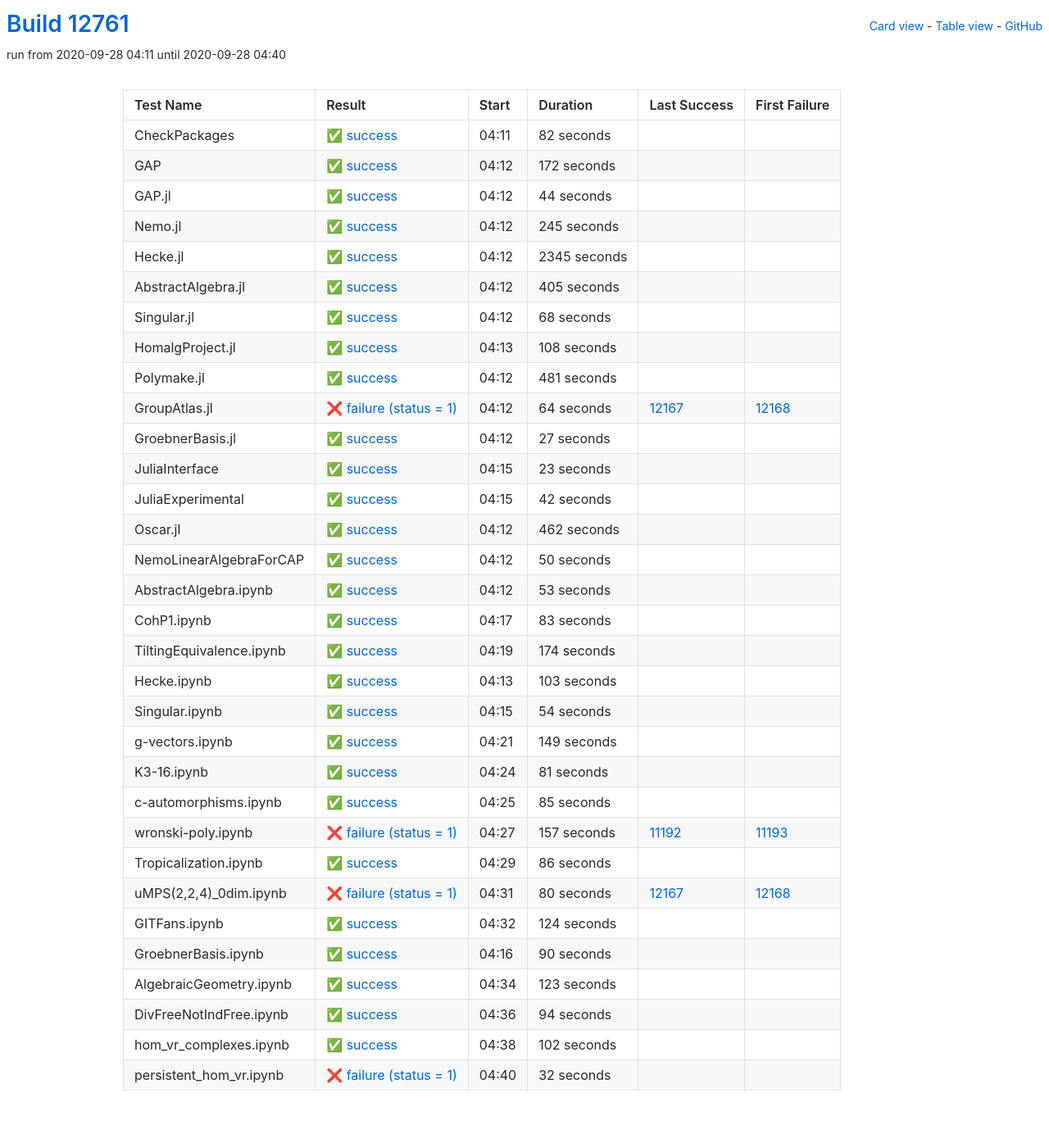
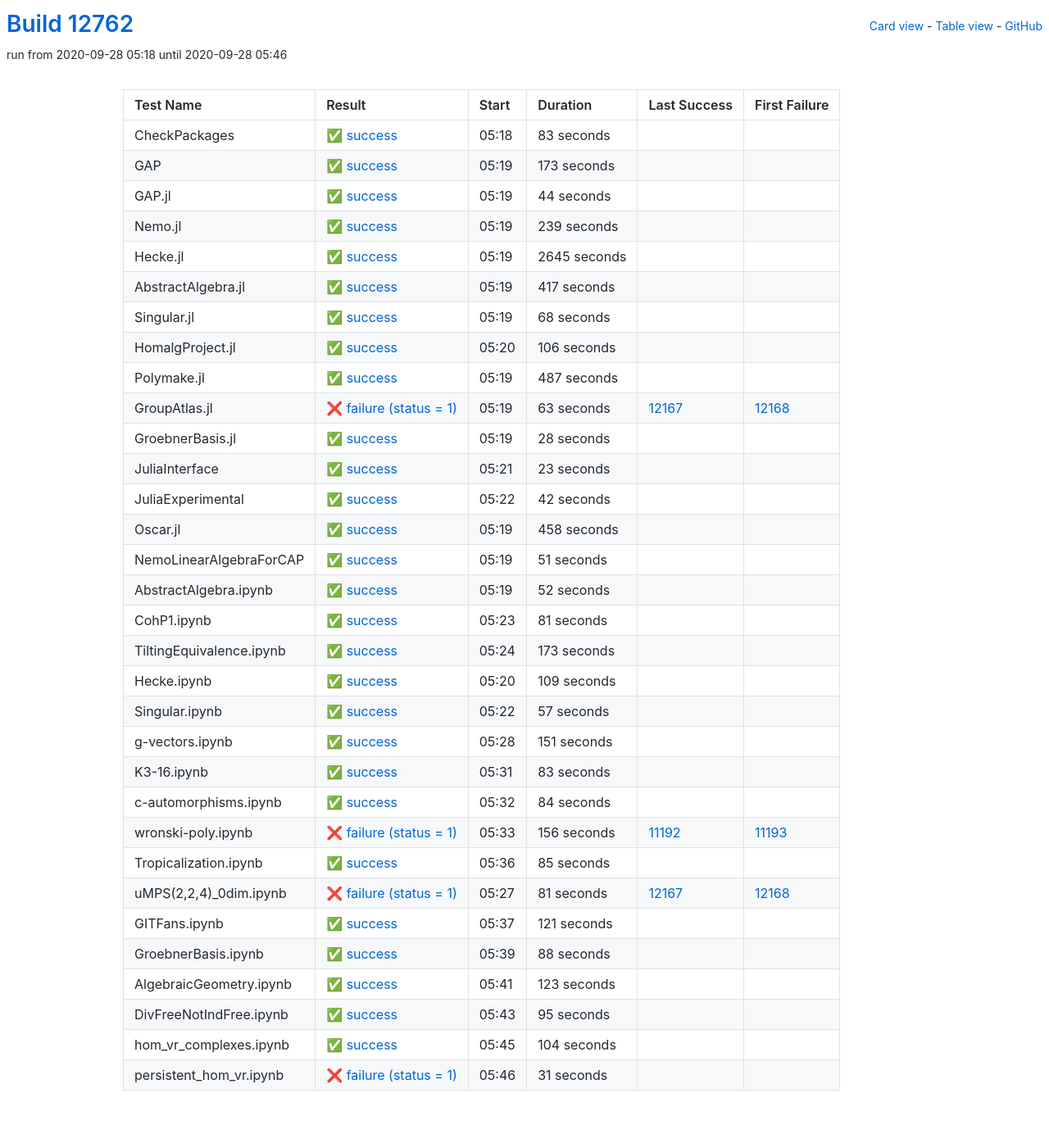
Before and after one commit to oscar-system/oscar-ci-status, a Jekyll site: the page built from table.html, in a window 1280 px wide. Shown: the whole page at 82% size. Built offline with Jekyll 4.4.1, drawn with Linux system fonts in a browser that asks for light colours.

Commit message:
Build #12762

```diff
--- a/_data/ci.yml
+++ b/_data/ci.yml
@@ -1,6 +1,6 @@
 ---
-build: 12761
-build_url: https://oscarci.mathematik.uni-kl.de/job/oscar/12761/
+build: 12762
+build_url: https://oscarci.mathematik.uni-kl.de/job/oscar/12762/
 job: oscar
 organization: oscar-system
 repo: oscar-ci-status
@@ -8,32 +8,32 @@
 tests:
 - name: CheckPackages
   id: checkpackages
-  log: https://oscarci.mathematik.uni-kl.de/job/oscar/12761/artifact/logs/build-12761/CheckPackages.log
-  start: 2020-09-28 04:11
+  log: https://oscarci.mathematik.uni-kl.de/job/oscar/12762/artifact/logs/build-12762/CheckPackages.log
+  start: 2020-09-28 05:18
   success: true
   exitcode: 0
   status: success
-  duration: 82
+  duration: 83
   last_success: false
   last_success_url:
   first_failure: false
   first_failure_url:
 - name: GAP
   id: gap
-  log: https://oscarci.mathematik.uni-kl.de/job/oscar/12761/artifact/logs/build-12761/GAP.log
-  start: 2020-09-28 04:12
+  log: https://oscarci.mathematik.uni-kl.de/job/oscar/12762/artifact/logs/build-12762/GAP.log
+  start: 2020-09-28 05:19
   success: true
   exitcode: 0
   status: success
-  duration: 172
+  duration: 173
   last_success: false
   last_success_url:
   first_failure: false
   first_failure_url:
 - name: GAP.jl
   id: gap-jl
-  log: https://oscarci.mathematik.uni-kl.de/job/oscar/12761/artifact/logs/build-12761/GAP.jl.log
-  start: 2020-09-28 04:12
+  log: https://oscarci.mathematik.uni-kl.de/job/oscar/12762/artifact/logs/build-12762/GAP.jl.log
+  start: 2020-09-28 05:19
   success: true
   exitcode: 0
   status: success
@@ -44,44 +44,44 @@
   first_failure_url:
 - name: Nemo.jl
   id: nemo-jl
-  log: https://oscarci.mathematik.uni-kl.de/job/oscar/12761/artifact/logs/build-12761/Nemo.jl.log
-  start: 2020-09-28 04:12
+  log: https://oscarci.mathematik.uni-kl.de/job/oscar/12762/artifact/logs/build-12762/Nemo.jl.log
+  start: 2020-09-28 05:19
   success: true
   exitcode: 0
   status: success
-  duration: 245
+  duration: 239
   last_success: false
   last_success_url:
   first_failure: false
   first_failure_url:
 - name: Hecke.jl
   id: hecke-jl
-  log: https://oscarci.mathematik.uni-kl.de/job/oscar/12761/artifact/logs/build-12761/Hecke.jl.log
-  start: 2020-09-28 04:12
+  log: https://oscarci.mathematik.uni-kl.de/job/oscar/12762/artifact/logs/build-12762/Hecke.jl.log
+  start: 2020-09-28 05:19
   success: true
   exitcode: 0
   status: success
-  duration: 2345
+  duration: 2645
   last_success: false
   last_success_url:
   first_failure: false
   first_failure_url:
 - name: AbstractAlgebra.jl
   id: abstractalgebra-jl
-  log: https://oscarci.mathematik.uni-kl.de/job/oscar/12761/artifact/logs/build-12761/AbstractAlgebra.jl.log
-  start: 2020-09-28 04:12
+  log: https://oscarci.mathematik.uni-kl.de/job/oscar/12762/artifact/logs/build-12762/AbstractAlgebra.jl.log
+  start: 2020-09-28 05:19
   success: true
   exitcode: 0
   status: success
-  duration: 405
+  duration: 417
   last_success: false
   last_success_url:
   first_failure: false
   first_failure_url:
 - name: Singular.jl
   id: singular-jl
-  log: https://oscarci.mathematik.uni-kl.de/job/oscar/12761/artifact/logs/build-12761/Singular.jl.log
-  start: 2020-09-28 04:12
+  log: https://oscarci.mathematik.uni-kl.de/job/oscar/12762/artifact/logs/build-12762/Singular.jl.log
+  start: 2020-09-28 05:19
   success: true
   exitcode: 0
   status: success
@@ -92,56 +92,56 @@
   first_failure_url:
 - name: HomalgProject.jl
   id: homalgproject-jl
-  log: https://oscarci.mathematik.uni-kl.de/job/oscar/12761/artifact/logs/build-12761/HomalgProject.jl.log
-  start: 2020-09-28 04:13
+  log: https://oscarci.mathematik.uni-kl.de/job/oscar/12762/artifact/logs/build-12762/HomalgProject.jl.log
+  start: 2020-09-28 05:20
   success: true
   exitcode: 0
   status: success
-  duration: 108
+  duration: 106
   last_success: false
   last_success_url:
   first_failure: false
   first_failure_url:
 - name: Polymake.jl
   id: polymake-jl
-  log: https://oscarci.mathematik.uni-kl.de/job/oscar/12761/artifact/logs/build-12761/Polymake.jl.log
-  start: 2020-09-28 04:12
+  log: https://oscarci.mathematik.uni-kl.de/job/oscar/12762/artifact/logs/build-12762/Polymake.jl.log
+  start: 2020-09-28 05:19
   success: true
   exitcode: 0
   status: success
-  duration: 481
+  duration: 487
   last_success: false
   last_success_url:
   first_failure: false
   first_failure_url:
 - name: GroupAtlas.jl
   id: groupatlas-jl
-  log: https://oscarci.mathematik.uni-kl.de/job/oscar/12761/artifact/logs/build-12761/GroupAtlas.jl.log
-  start: 2020-09-28 04:12
+  log: https://oscarci.mathematik.uni-kl.de/job/oscar/12762/artifact/logs/build-12762/GroupAtlas.jl.log
+  start: 2020-09-28 05:19
   success: false
   exitcode: 1
   status: failure
-  duration: 64
+  duration: 63
   last_success: 12167
   last_success_url: https://oscarci.mathematik.uni-kl.de/job/oscar/12167/
   first_failure: 12168
   first_failure_url: https://oscarci.mathematik.uni-kl.de/job/oscar/12168/
 - name: GroebnerBasis.jl
   id: groebnerbasis-jl
-  log: https://oscarci.mathematik.uni-kl.de/job/oscar/12761/artifact/logs/build-12761/GroebnerBasis.jl.log
-  start: 2020-09-28 04:12
+  log: https://oscarci.mathematik.uni-kl.de/job/oscar/12762/artifact/logs/build-12762/GroebnerBasis.jl.log
+  start: 2020-09-28 05:19
   success: true
   exitcode: 0
   status: success
-  duration: 27
+  duration: 28
   last_success: false
   last_success_url:
   first_failure: false
   first_failure_url:
 - name: JuliaInterface
   id: juliainterface
-  log: https://oscarci.mathematik.uni-kl.de/job/oscar/12761/artifact/logs/build-12761/JuliaInterface.log
-  start: 2020-09-28 04:15
+  log: https://oscarci.mathematik.uni-kl.de/job/oscar/12762/artifact/logs/build-12762/JuliaInterface.log
+  start: 2020-09-28 05:21
   success: true
   exitcode: 0
   status: success
@@ -152,8 +152,8 @@
   first_failure_url:
 - name: JuliaExperimental
   id: juliaexperimental
-  log: https://oscarci.mathematik.uni-kl.de/job/oscar/12761/artifact/logs/build-12761/JuliaExperimental.log
-  start: 2020-09-28 04:15
+  log: https://oscarci.mathematik.uni-kl.de/job/oscar/12762/artifact/logs/build-12762/JuliaExperimental.log
+  start: 2020-09-28 05:22
   success: true
   exitcode: 0
   status: success
@@ -164,44 +164,104 @@
   first_failure_url:
 - name: Oscar.jl
   id: oscar-jl
-  log: https://oscarci.mathematik.uni-kl.de/job/oscar/12761/artifact/logs/build-12761/Oscar.jl.log
-  start: 2020-09-28 04:12
+  log: https://oscarci.mathematik.uni-kl.de/job/oscar/12762/artifact/logs/build-12762/Oscar.jl.log
+  start: 2020-09-28 05:19
   success: true
   exitcode: 0
   status: success
-  duration: 462
+  duration: 458
   last_success: false
   last_success_url:
   first_failure: false
   first_failure_url:
 - name: NemoLinearAlgebraForCAP
   id: nemolinearalgebraforcap
-  log: https://oscarci.mathematik.uni-kl.de/job/oscar/12761/artifact/logs/build-12761/NemoLinearAlgebraForCAP.log
-  start: 2020-09-28 04:12
+  log: https://oscarci.mathematik.uni-kl.de/job/oscar/12762/artifact/logs/build-12762/NemoLinearAlgebraForCAP.log
+  start: 2020-09-28 05:19
   success: true
   exitcode: 0
   status: success
-  duration: 50
+  duration: 51
   last_success: false
   last_success_url:
   first_failure: false
   first_failure_url:
 - name: AbstractAlgebra.ipynb
   id: abstractalgebra-ipynb
-  log: https://oscarci.mathematik.uni-kl.de/job/oscar/12761/artifact/logs/build-12761/AbstractAlgebra.ipynb.log
-  start: 2020-09-28 04:12
+  log: https://oscarci.mathematik.uni-kl.de/job/oscar/12762/artifact/logs/build-12762/AbstractAlgebra.ipynb.log
+  start: 2020-09-28 05:19
   success: true
   exitcode: 0
   status: success
-  duration: 53
+  duration: 52
   last_success: false
   last_success_url:
   first_failure: false
   first_failure_url:
 - name: CohP1.ipynb
   id: cohp1-ipynb
-  log: https://oscarci.mathematik.uni-kl.de/job/oscar/12761/artifact/logs/build-12761/CohP1.ipynb.log
-  start: 2020-09-28 04:17
+  log: https://oscarci.mathematik.uni-kl.de/job/oscar/12762/artifact/logs/build-12762/CohP1.ipynb.log
+  start: 2020-09-28 05:23
+  success: true
+  exitcode: 0
+  status: success
+  duration: 81
+  last_success: false
+  last_success_url:
+  first_failure: false
+  first_failure_url:
+- name: TiltingEquivalence.ipynb
+  id: tiltingequivalence-ipynb
+  log: https://oscarci.mathematik.uni-kl.de/job/oscar/12762/artifact/logs/build-12762/TiltingEquivalence.ipynb.log
+  start: 2020-09-28 05:24
+  success: true
+  exitcode: 0
+  status: success
+  duration: 173
+  last_success: false
+  last_success_url:
+  first_failure: false
+  first_failure_url:
+- name: Hecke.ipynb
+  id: hecke-ipynb
+  log: https://oscarci.mathematik.uni-kl.de/job/oscar/12762/artifact/logs/build-12762/Hecke.ipynb.log
+  start: 2020-09-28 05:20
+  success: true
+  exitcode: 0
+  status: success
+  duration: 109
+  last_success: false
+  last_success_url:
+  first_failure: false
+  first_failure_url:
+- name: Singular.ipynb
+  id: singular-ipynb
+  log: https://oscarci.mathematik.uni-kl.de/job/oscar/12762/artifact/logs/build-12762/Singular.ipynb.log
+  start: 2020-09-28 05:22
+  success: true
+  exitcode: 0
+  status: success
+  duration: 57
+  last_success: false
+  last_success_url:
+  first_failure: false
+  first_failure_url:
+- name: g-vectors.ipynb
+  id: g-vectors-ipynb
+  log: https://oscarci.mathematik.uni-kl.de/job/oscar/12762/artifact/logs/build-12762/g-vectors.ipynb.log
+  start: 2020-09-28 05:28
+  success: true
+  exitcode: 0
+  status: success
+  duration: 151
+  last_success: false
+  last_success_url:
+  first_failure: false
+  first_failure_url:
+- name: K3-16.ipynb
+  id: k3-16-ipynb
+  log: https://oscarci.mathematik.uni-kl.de/job/oscar/12762/artifact/logs/build-12762/K3-16.ipynb.log
+  start: 2020-09-28 05:31
   success: true
   exitcode: 0
   status: success
@@ -210,70 +270,34 @@
   last_success_url:
   first_failure: false
   first_failure_url:
-- name: TiltingEquivalence.ipynb
-  id: tiltingequivalence-ipynb
-  log: https://oscarci.mathematik.uni-kl.de/job/oscar/12761/artifact/logs/build-12761/TiltingEquivalence.ipynb.log
-  start: 2020-09-28 04:19
+- name: c-automorphisms.ipynb
+  id: c-automorphisms-ipynb
+  log: https://oscarci.mathematik.uni-kl.de/job/oscar/12762/artifact/logs/build-12762/c-automorphisms.ipynb.log
+  start: 2020-09-28 05:32
   success: true
   exitcode: 0
   status: success
-  duration: 174
+  duration: 84
   last_success: false
   last_success_url:
   first_failure: false
   first_failure_url:
-- name: Hecke.ipynb
-  id: hecke-ipynb
-  log: https://oscarci.mathematik.uni-kl.de/job/oscar/12761/artifact/logs/build-12761/Hecke.ipynb.log
-  start: 2020-09-28 04:13
-  success: true
-  exitcode: 0
-  status: success
-  duration: 103
-  last_success: false
-  last_success_url:
-  first_failure: false
-  first_failure_url:
-- name: Singular.ipynb
-  id: singular-ipynb
-  log: https://oscarci.mathematik.uni-kl.de/job/oscar/12761/artifact/logs/build-12761/Singular.ipynb.log
-  start: 2020-09-28 04:15
-  success: true
-  exitcode: 0
-  status: success
-  duration: 54
-  last_success: false
-  last_success_url:
-  first_failure: false
-  first_failure_url:
-- name: g-vectors.ipynb
-  id: g-vectors-ipynb
-  log: https://oscarci.mathematik.uni-kl.de/job/oscar/12761/artifact/logs/build-12761/g-vectors.ipynb.log
-  start: 2020-09-28 04:21
-  success: true
-  exitcode: 0
-  status: success
-  duration: 149
-  last_success: false
-  last_success_url:
-  first_failure: false
-  first_failure_url:
-- name: K3-16.ipynb
-  id: k3-16-ipynb
-  log: https://oscarci.mathematik.uni-kl.de/job/oscar/12761/artifact/logs/build-12761/K3-16.ipynb.log
-  start: 2020-09-28 04:24
-  success: true
-  exitcode: 0
-  status: success
-  duration: 81
-  last_success: false
-  last_success_url:
-  first_failure: false
-  first_failure_url:
-- name: c-automorphisms.ipynb
-  id: c-automorphisms-ipynb
-  log: https://oscarci.mathematik.uni-kl.de/job/oscar/12761/artifact/logs/build-12761/c-automorphisms.ipynb.log
-  start: 2020-09-28 04:25
+- name: wronski-poly.ipynb
+  id: wronski-poly-ipynb
+  log: https://oscarci.mathematik.uni-kl.de/job/oscar/12762/artifact/logs/build-12762/wronski-poly.ipynb.log
+  start: 2020-09-28 05:33
+  success: false
+  exitcode: 1
+  status: failure
+  duration: 156
+  last_success: 11192
+  last_success_url: https://oscarci.mathematik.uni-kl.de/job/oscar/11192/
+  first_failure: 11193
+  first_failure_url: https://oscarci.mathematik.uni-kl.de/job/oscar/11193/
+- name: Tropicalization.ipynb
+  id: tropicalization-ipynb
+  log: https://oscarci.mathematik.uni-kl.de/job/oscar/12762/artifact/logs/build-12762/Tropicalization.ipynb.log
+  start: 2020-09-28 05:36
   success: true
   exitcode: 0
   status: success
@@ -282,70 +306,46 @@
   last_success_url:
   first_failure: false
   first_failure_url:
-- name: wronski-poly.ipynb
-  id: wronski-poly-ipynb
-  log: https://oscarci.mathematik.uni-kl.de/job/oscar/12761/artifact/logs/build-12761/wronski-poly.ipynb.log
-  start: 2020-09-28 04:27
+- name: uMPS(2,2,4)_0dim.ipynb
+  id: umps-2-2-4-0dim-ipynb
+  log: https://oscarci.mathematik.uni-kl.de/job/oscar/12762/artifact/logs/build-12762/uMPS-2-2-4-_0dim.ipynb.log
+  start: 2020-09-28 05:27
   success: false
   exitcode: 1
   status: failure
-  duration: 157
-  last_success: 11192
-  last_success_url: https://oscarci.mathematik.uni-kl.de/job/oscar/11192/
-  first_failure: 11193
-  first_failure_url: https://oscarci.mathematik.uni-kl.de/job/oscar/11193/
-- name: Tropicalization.ipynb
-  id: tropicalization-ipynb
-  log: https://oscarci.mathematik.uni-kl.de/job/oscar/12761/artifact/logs/build-12761/Tropicalization.ipynb.log
-  start: 2020-09-28 04:29
-  success: true
-  exitcode: 0
-  status: success
-  duration: 86
-  last_success: false
-  last_success_url:
-  first_failure: false
-  first_failure_url:
-- name: uMPS(2,2,4)_0dim.ipynb
-  id: umps-2-2-4-0dim-ipynb
-  log: https://oscarci.mathematik.uni-kl.de/job/oscar/12761/artifact/logs/build-12761/uMPS-2-2-4-_0dim.ipynb.log
-  start: 2020-09-28 04:31
-  success: false
-  exitcode: 1
-  status: failure
-  duration: 80
+  duration: 81
   last_success: 12167
   last_success_url: https://oscarci.mathematik.uni-kl.de/job/oscar/12167/
   first_failure: 12168
   first_failure_url: https://oscarci.mathematik.uni-kl.de/job/oscar/12168/
 - name: GITFans.ipynb
   id: gitfans-ipynb
-  log: https://oscarci.mathematik.uni-kl.de/job/oscar/12761/artifact/logs/build-12761/GITFans.ipynb.log
-  start: 2020-09-28 04:32
+  log: https://oscarci.mathematik.uni-kl.de/job/oscar/12762/artifact/logs/build-12762/GITFans.ipynb.log
+  start: 2020-09-28 05:37
   success: true
   exitcode: 0
   status: success
-  duration: 124
+  duration: 121
   last_success: false
   last_success_url:
   first_failure: false
   first_failure_url:
 - name: GroebnerBasis.ipynb
   id: groebnerbasis-ipynb
-  log: https://oscarci.mathematik.uni-kl.de/job/oscar/12761/artifact/logs/build-12761/GroebnerBasis.ipynb.log
-  start: 2020-09-28 04:16
+  log: https://oscarci.mathematik.uni-kl.de/job/oscar/12762/artifact/logs/build-12762/GroebnerBasis.ipynb.log
+  start: 2020-09-28 05:39
   success: true
   exitcode: 0
   status: success
-  duration: 90
+  duration: 88
   last_success: false
   last_success_url:
   first_failure: false
   first_failure_url:
 - name: AlgebraicGeometry.ipynb
   id: algebraicgeometry-ipynb
-  log: https://oscarci.mathematik.uni-kl.de/job/oscar/12761/artifact/logs/build-12761/AlgebraicGeometry.ipynb.log
-  start: 2020-09-28 04:34
+  log: https://oscarci.mathematik.uni-kl.de/job/oscar/12762/artifact/logs/build-12762/AlgebraicGeometry.ipynb.log
+  start: 2020-09-28 05:41
   success: true
   exitcode: 0
   status: success
@@ -356,36 +356,36 @@
   first_failure_url:
 - name: DivFreeNotIndFree.ipynb
   id: divfreenotindfree-ipynb
-  log: https://oscarci.mathematik.uni-kl.de/job/oscar/12761/artifact/logs/build-12761/DivFreeNotIndFree.ipynb.log
-  start: 2020-09-28 04:36
+  log: https://oscarci.mathematik.uni-kl.de/job/oscar/12762/artifact/logs/build-12762/DivFreeNotIndFree.ipynb.log
+  start: 2020-09-28 05:43
   success: true
   exitcode: 0
   status: success
-  duration: 94
+  duration: 95
   last_success: false
   last_success_url:
   first_failure: false
   first_failure_url:
 - name: hom_vr_complexes.ipynb
   id: hom-vr-complexes-ipynb
-  log: https://oscarci.mathematik.uni-kl.de/job/oscar/12761/artifact/logs/build-12761/hom_vr_complexes.ipynb.log
-  start: 2020-09-28 04:38
+  log: https://oscarci.mathematik.uni-kl.de/job/oscar/12762/artifact/logs/build-12762/hom_vr_complexes.ipynb.log
+  start: 2020-09-28 05:45
   success: true
   exitcode: 0
   status: success
-  duration: 102
+  duration: 104
   last_success: false
   last_success_url:
   first_failure: false
   first_failure_url:
 - name: persistent_hom_vr.ipynb
   id: persistent-hom-vr-ipynb
-  log: https://oscarci.mathematik.uni-kl.de/job/oscar/12761/artifact/logs/build-12761/persistent_hom_vr.ipynb.log
-  start: 2020-09-28 04:40
+  log: https://oscarci.mathematik.uni-kl.de/job/oscar/12762/artifact/logs/build-12762/persistent_hom_vr.ipynb.log
+  start: 2020-09-28 05:46
   success: false
   exitcode: 1
   status: failure
-  duration: 32
+  duration: 31
   last_success: false
   last_success_url:
   first_failure: false
```
Also changed, not shown: README.md.
